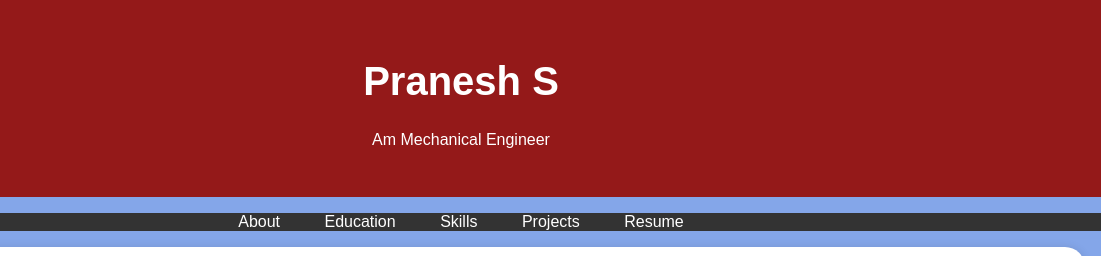
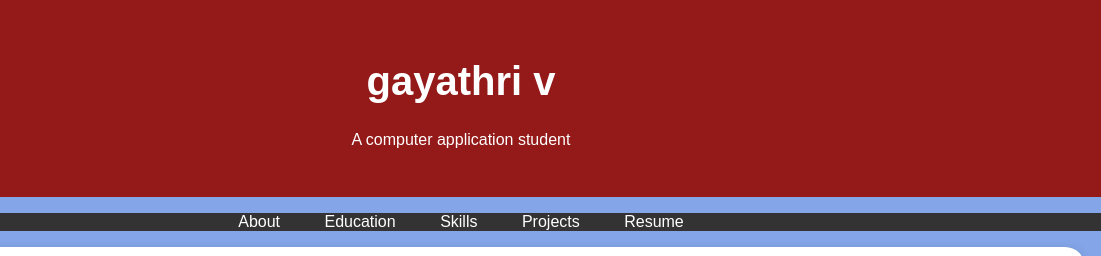
Before and after one commit to gayathri26062006/Digital_portfolio, a plain HTML site: page index.html in a window 1280 px wide. Shown: the top 256 px of the page, 179-1280 px from the left. Drawn offline with Linux system fonts and the light colour scheme.

Commit message:
Update index.html

```diff
--- a/index.html
+++ b/index.html
@@ -96,8 +96,8 @@
         <div class="header-content">
             <!-- Add your profile picture here -->
             <img src="passport photo.jpg" alt="Your Profile Picture" class="profile-picture">
-            <h1>Pranesh S</h1>
-            <p>Am Mechanical Engineer</p>
+            <h1>gayathri v</h1>
+            <p>A computer application student</p>
         </div>
     </header>
 
@@ -176,7 +176,7 @@
     </section>
 
     <footer>
-        <p>&copy; 2025 Pranesh S</p>
+        <p>&copy; 2025 gayathri v</p>
     </footer>
 
     <script>
```
